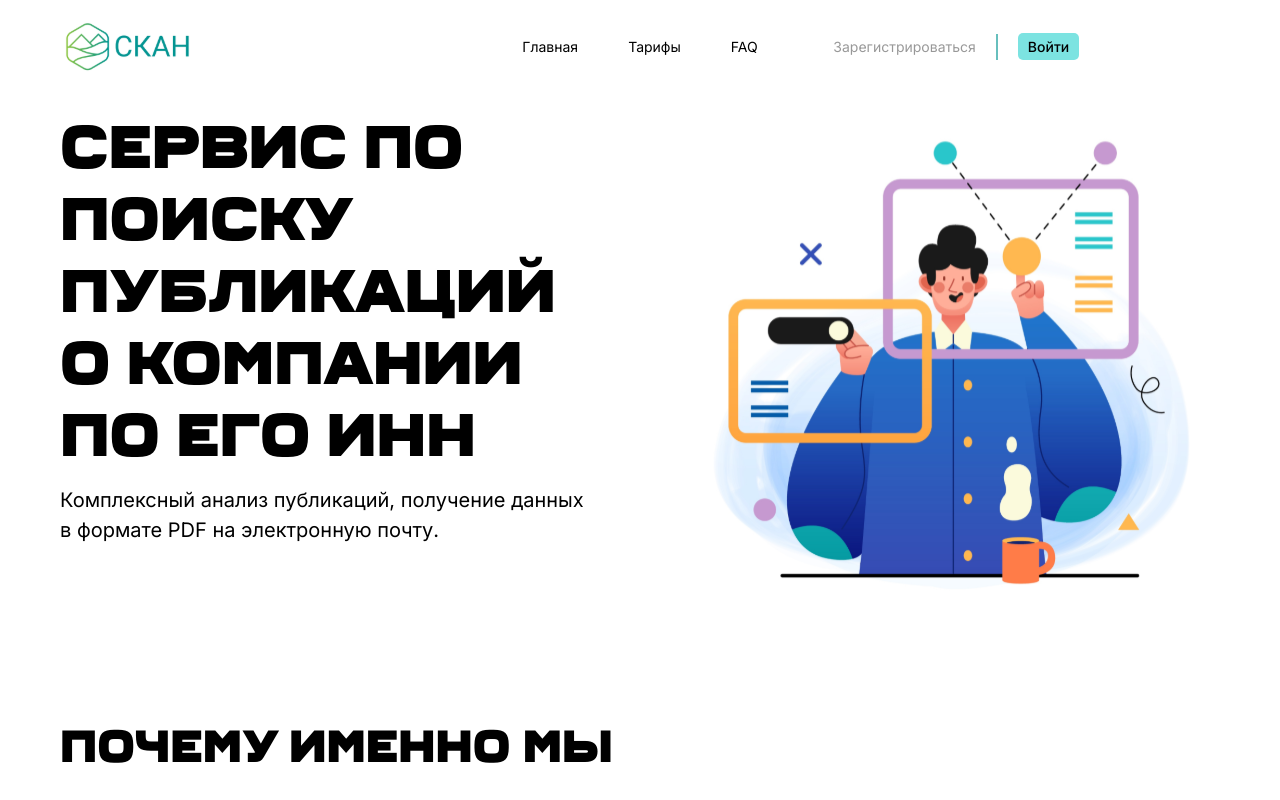
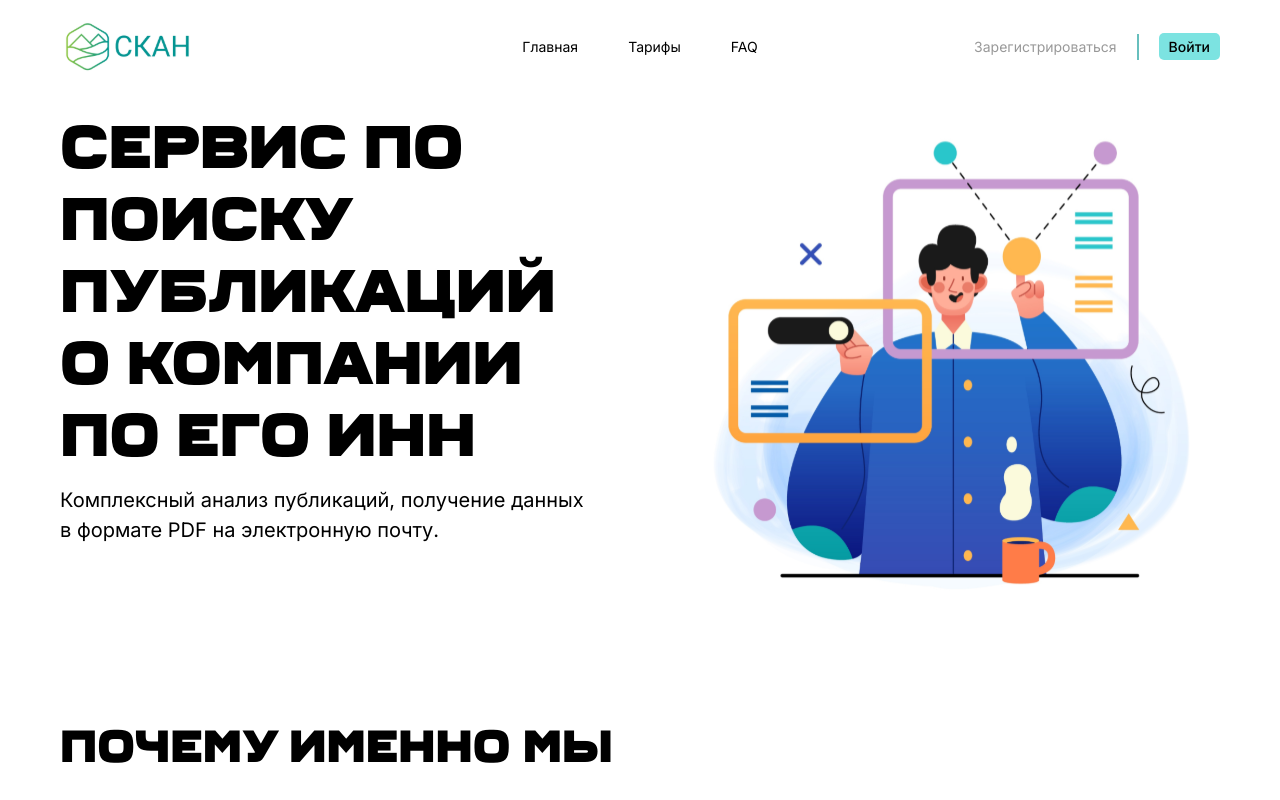
Before and after one commit to wenrait/SF-final-project, a React (Vite) app: page / in a window 1280 px wide. Shown: the top 800 px of the page. Built offline with nearby package versions, Linux system fonts and the light colour scheme; no server answers.

Commit message:
Added conditional styles for Right component

```diff
--- a/src/layout/Header.tsx
+++ b/src/layout/Header.tsx
@@ -53,11 +53,11 @@ const Center = styled.div`
   }
 `;
 
-const Right = styled.div`
+const Right = styled.div<{ $isAuth: boolean }>`
   display: flex;
   flex: 1;
   align-items: center;
-  justify-content: space-between;
+  justify-content: ${(props) => (props.$isAuth ? 'space-between' : 'flex-end')};
   @media (max-width: 960px) {
     display: none;
   }
@@ -148,7 +148,7 @@ export const HeaderComponent = () => {
             <StyledNavLink to={'/'}>FAQ</StyledNavLink>
           </HeaderNav>
         </Center>
-        <Right>
+        <Right $isAuth={isAuthenticated}>
           {isAuthenticated ? (
             <AccountComponent />
           ) : (
```
